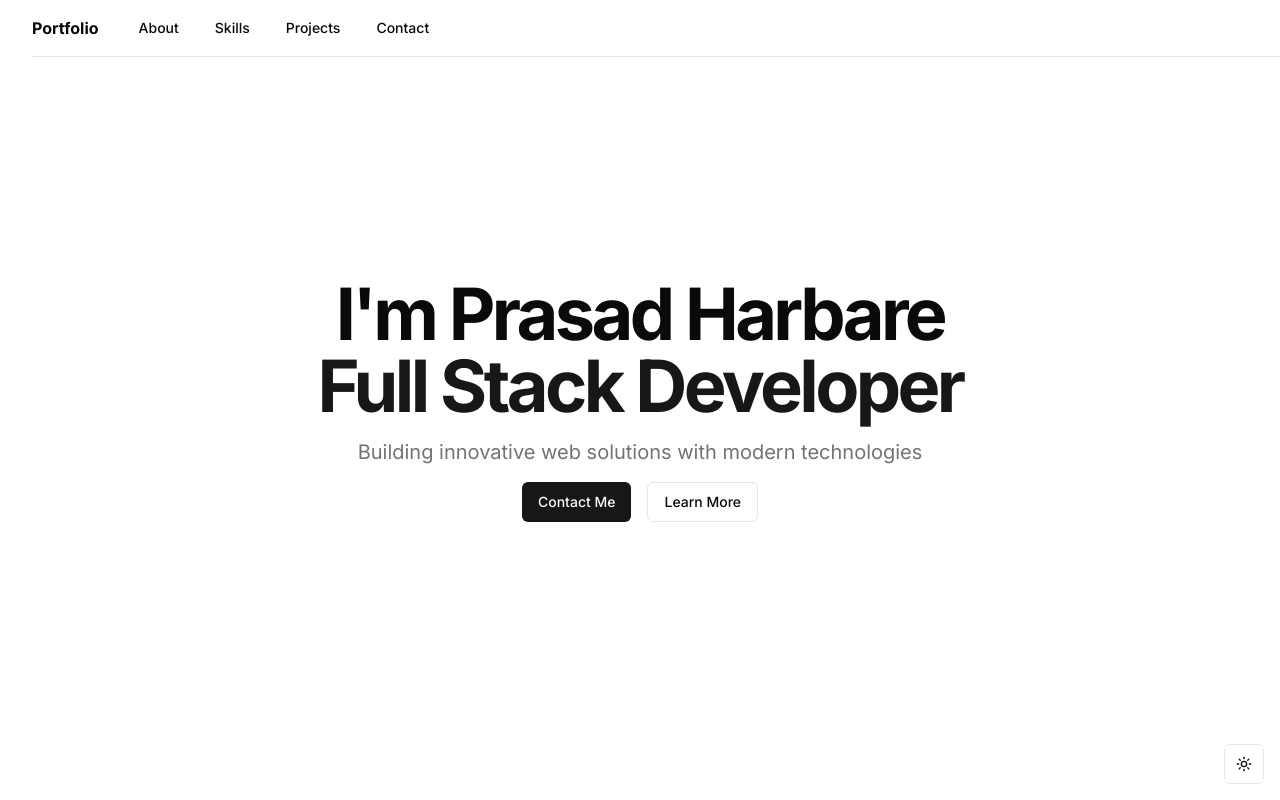
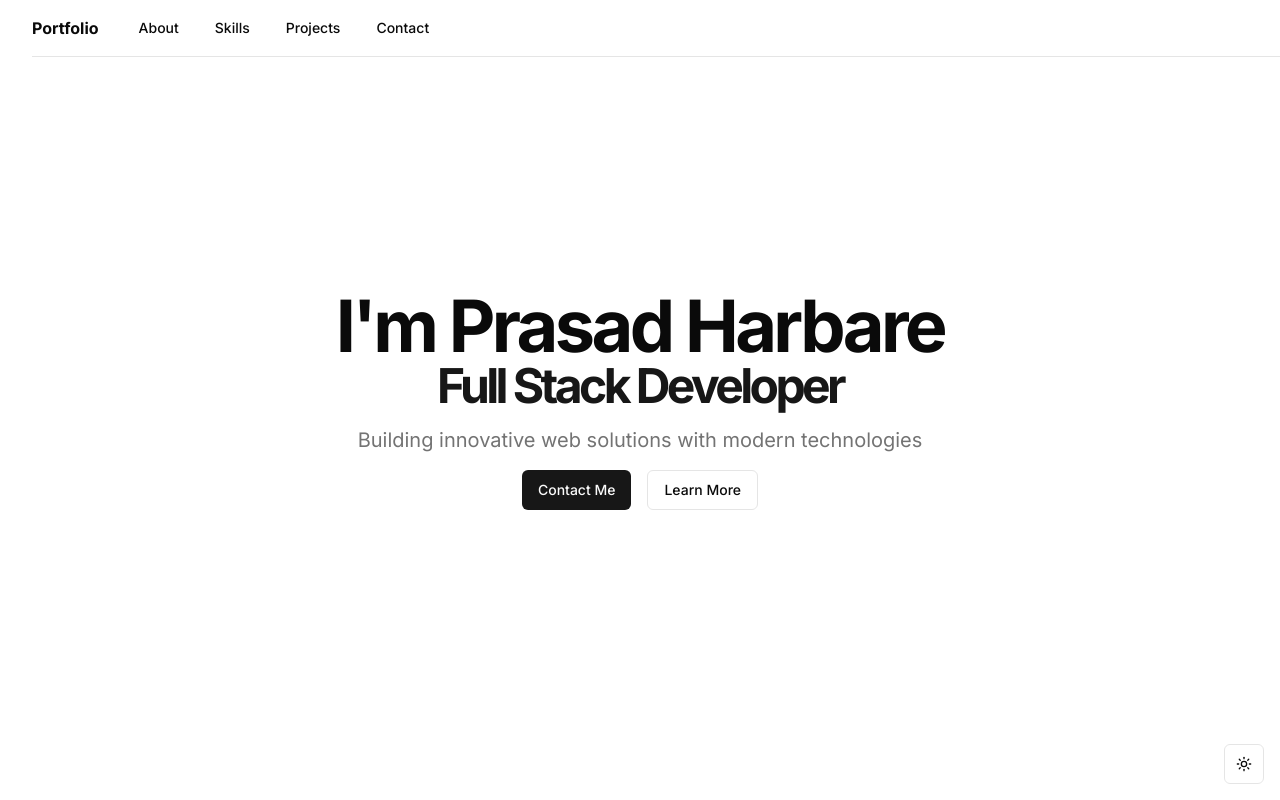
Before and after one commit to prasadharbare/persona, a Next.js app: page / in a window 1280 px wide. Shown: the top 800 px of the page. Built offline with nearby package versions, Linux system fonts and the light colour scheme.

Commit message:
change in about

```diff
--- a/components/hero.tsx
+++ b/components/hero.tsx
@@ -15,7 +15,7 @@ export default function Hero() {
         >
           <span className="animated-gradient-text text-shadow">I'm Prasad Harbare</span>
           <motion.span
-            className="block text-primary dark:text-primary"
+            className="block text-primary dark:text-primary text-2xl sm:text-3xl md:text-4xl lg:text-5xl"
             initial={{ opacity: 0 }}
             animate={{ opacity: 1 }}
             transition={{ delay: 0.5, duration: 0.5 }}
```
